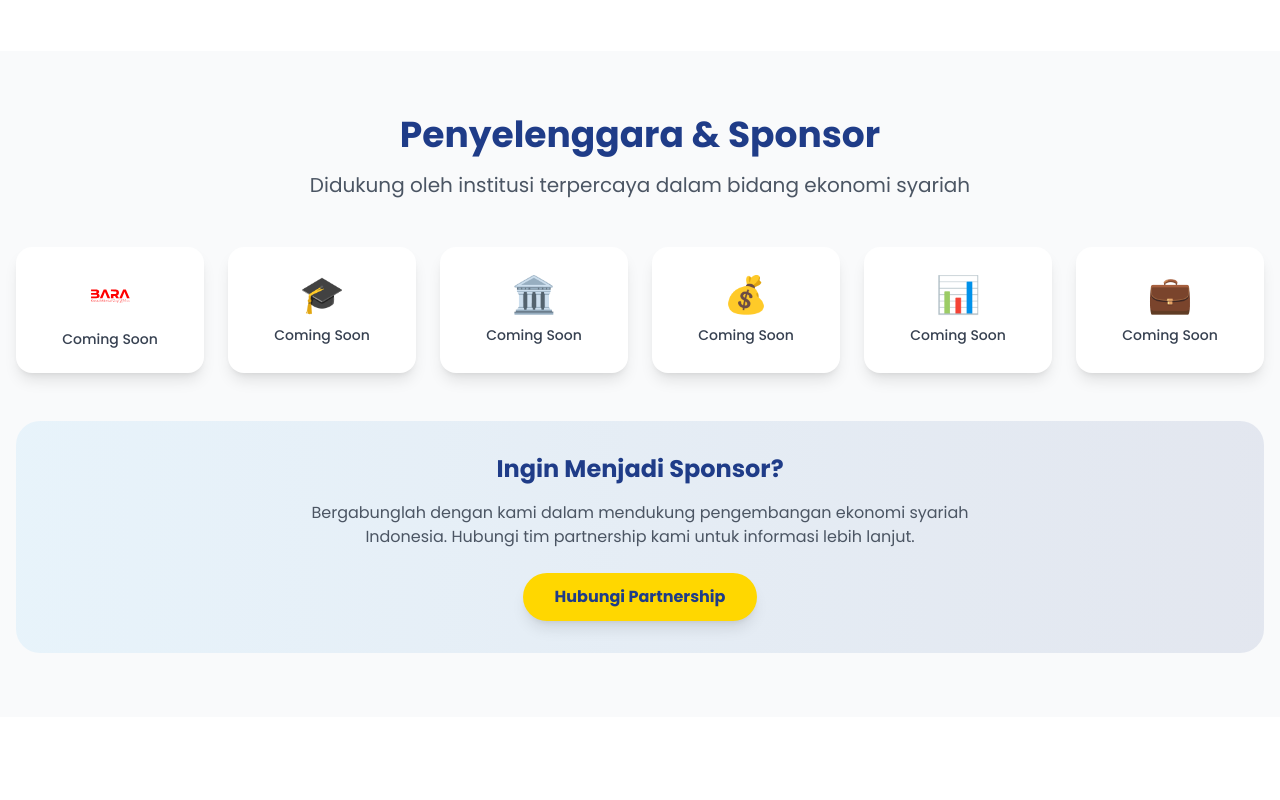
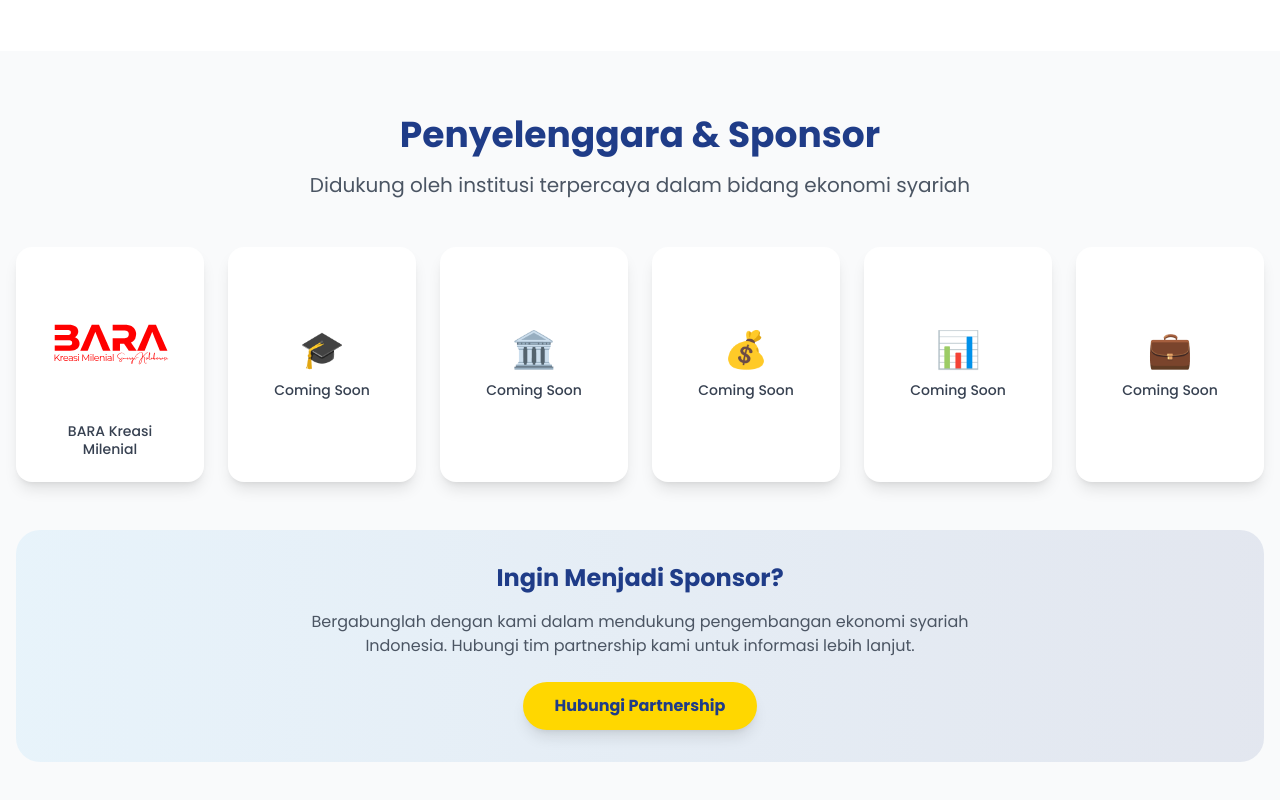
Before and after one commit to Blockhore/Shecofest, a React (Vite) app: page / in a window 1280 px wide. Shown: the part 2113-2913 px from the top of the page. Before the commit the page ends 2830 px from the top, so only its background shows below. Built offline with nearby package versions, Linux system fonts and the light colour scheme.

Commit message:
Update SponsorSection.tsx

```diff
--- a/src/components/SponsorSection.tsx
+++ b/src/components/SponsorSection.tsx
@@ -3,7 +3,7 @@ import Logo from '../assets/BARA.svg';
 
 const SponsorSection: React.FC = () => {
   const sponsors = [
-    { name: 'Coming Soon', logo: <img src={Logo} alt="BARA LOGO" className="h-12 w-auto" /> },
+    { name: 'BARA Kreasi Milenial', logo: <img src={Logo} alt="BARA LOGO" className="h-17 w-auto" /> },
     { name: 'Coming Soon', logo: '🎓' },
     { name: 'Coming Soon', logo: '🏛️' },
     { name: 'Coming Soon', logo: '💰' },
```
